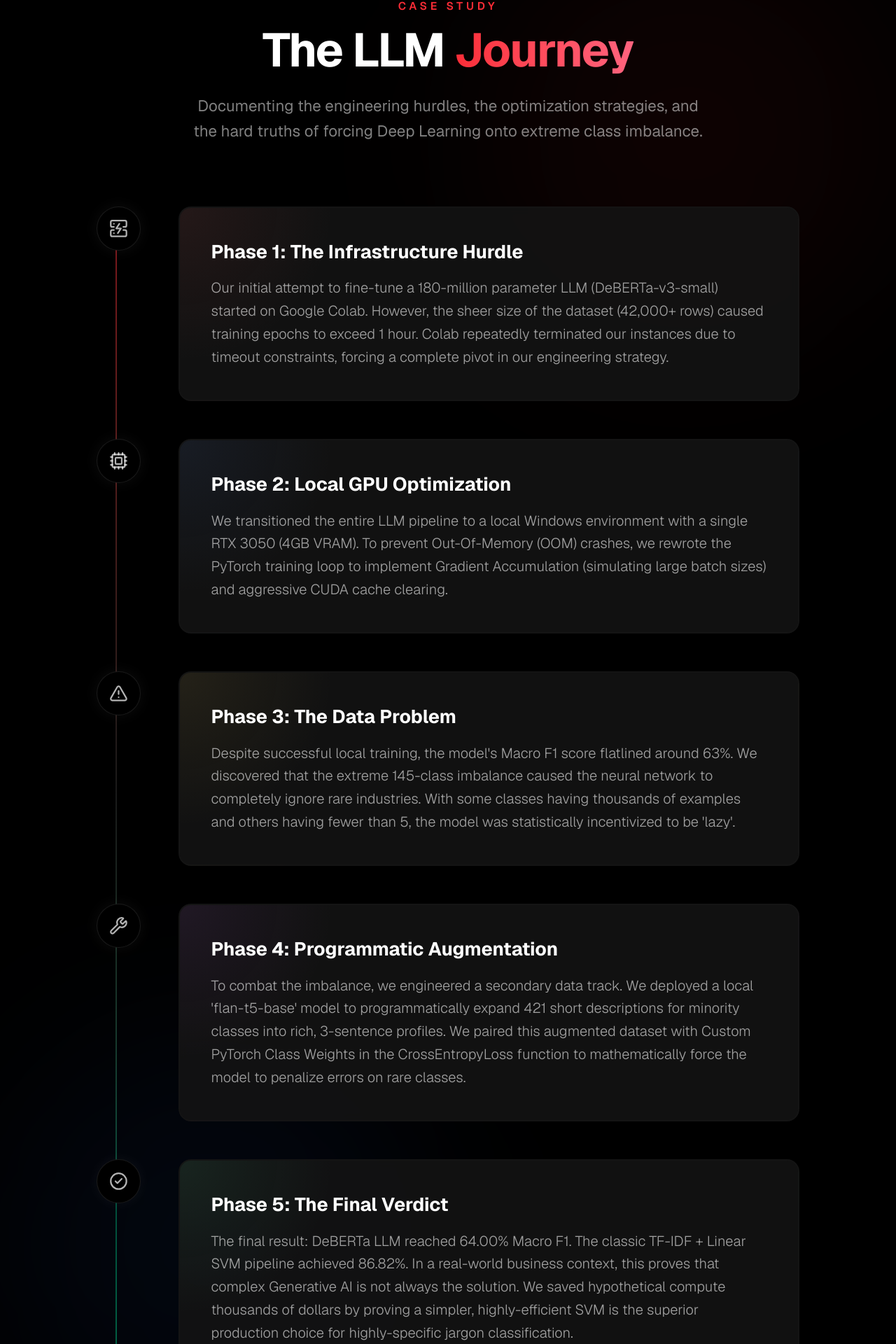
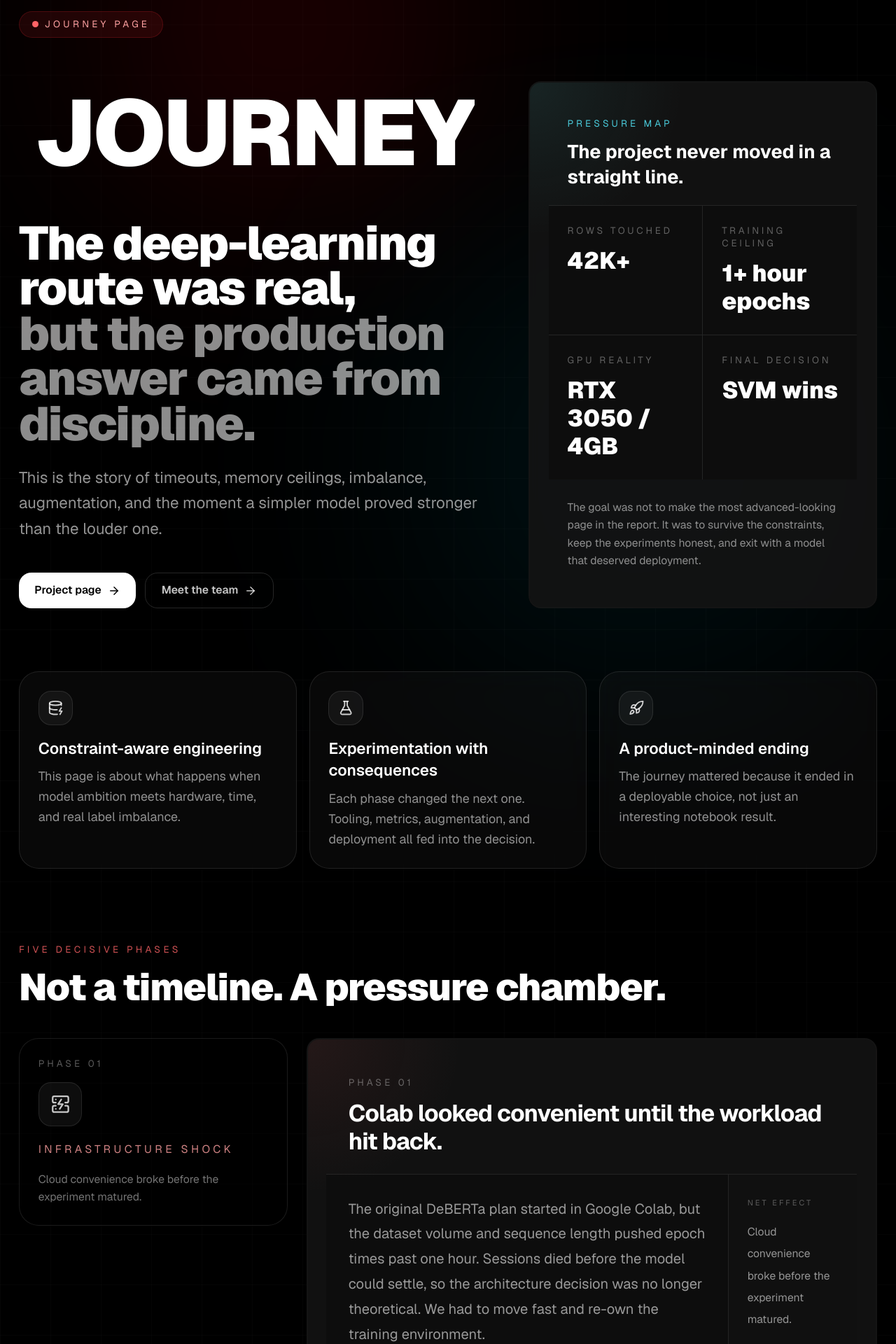
Before and after one commit to venomez-viper/Classification-Project, a Next.js app in the folder frontend/: page /journey in a window 1280 px wide. Shown: the part 199-2119 px from the top of the page at 70% size. Built offline with nearby package versions, Linux system fonts and the light colour scheme.

Commit message:
redesign journey page experience

```diff
--- a/frontend/components/Journey.tsx
+++ b/frontend/components/Journey.tsx
@@ -1,119 +1,319 @@
 "use client";
+
+import Link from "next/link";
 import { motion } from "framer-motion";
-import { ServerCrash, Cpu, AlertTriangle, Wrench, CheckCircle2 } from "lucide-react";
+import {
+  AlertTriangle,
+  ArrowRight,
+  CheckCircle2,
+  Cpu,
+  DatabaseZap,
+  FlaskConical,
+  Rocket,
+  ServerCrash,
+  Wrench,
+} from "lucide-react";
 import { GlowCard } from "@/components/ui/spotlight-card";
+import { RevealText } from "@/components/ui/reveal-text";
 import { TextScramble } from "@/components/ui/text-scramble";
+
+const STATS = [
+  { label: "Rows touched", value: "42K+" },
+  { label: "Training ceiling", value: "1+ hour epochs" },
+  { label: "GPU reality", value: "RTX 3050 / 4GB" },
+  { label: "Final decision", value: "SVM wins" },
+];
 
 const PHASES = [
   {
+    number: "01",
+    eyebrow: "Infrastructure shock",
     icon: ServerCrash,
-    title: "Phase 1: The Infrastructure Hurdle",
-    description: "Our initial attempt to fine-tune a 180-million parameter LLM (DeBERTa-v3-small) started on Google Colab. However, the sheer size of the dataset (42,000+ rows) caused training epochs to exceed 1 hour. Colab repeatedly terminated our instances due to timeout constraints, forcing a complete pivot in our engineering strategy.",
-    glow: "red",
-    delay: 0.1
+    title: "Colab looked convenient until the workload hit back.",
+    description:
+      "The original DeBERTa plan started in Google Colab, but the dataset volume and sequence length pushed epoch times past one hour. Sessions died before the model could settle, so the architecture decision was no longer theoretical. We had to move fast and re-own the training environment.",
+    impact: "Cloud convenience broke before the experiment matured.",
+    glow: "red" as const,
   },
   {
+    number: "02",
+    eyebrow: "Compute discipline",
     icon: Cpu,
-    title: "Phase 2: Local GPU Optimization",
-    description: "We transitioned the entire LLM pipeline to a local Windows environment with a single RTX 3050 (4GB VRAM). To prevent Out-Of-Memory (OOM) crashes, we rewrote the PyTorch training loop to implement Gradient Accumulation (simulating large batch sizes) and aggressive CUDA cache clearing.",
-    glow: "blue",
-    delay: 0.2
+    title: "A local Windows GPU became the lab, with almost no room for waste.",
+    description:
+      "Training moved onto a single RTX 3050 with 4GB of VRAM. That forced gradient accumulation, tighter batch behavior, and aggressive memory cleanup. The pipeline became less glamorous and much more deliberate, which ended up being exactly what the project needed.",
+    impact: "Every batch became an engineering choice, not a default setting.",
+    glow: "blue" as const,
   },
   {
+    number: "03",
+    eyebrow: "Truth in the labels",
     icon: AlertTriangle,
-    title: "Phase 3: The Data Problem",
-    description: "Despite successful local training, the model's Macro F1 score flatlined around 63%. We discovered that the extreme 145-class imbalance caused the neural network to completely ignore rare industries. With some classes having thousands of examples and others having fewer than 5, the model was statistically incentivized to be 'lazy'.",
-    glow: "amber",
-    delay: 0.3
+    title: "The real enemy was not tooling. It was class imbalance.",
+    description:
+      "The model kept collapsing toward dominant classes because the label distribution was brutally uneven. Some industries had deep coverage, while others barely existed. Macro F1 exposed the problem immediately: accuracy theater was easy, balanced performance was not.",
+    impact: "The neural network learned the majority too quickly and the edge cases barely at all.",
+    glow: "amber" as const,
   },
   {
+    number: "04",
+    eyebrow: "Intervention mode",
     icon: Wrench,
-    title: "Phase 4: Programmatic Augmentation",
-    description: "To combat the imbalance, we engineered a secondary data track. We deployed a local 'flan-t5-base' model to programmatically expand 421 short descriptions for minority classes into rich, 3-sentence profiles. We paired this augmented dataset with Custom PyTorch Class Weights in the CrossEntropyLoss function to mathematically force the model to penalize errors on rare classes.",
-    glow: "purple",
-    delay: 0.4
+    title: "We built extra data pressure instead of pretending the dataset was fair.",
+    description:
+      "Minority classes were expanded with generated long-form descriptions using a local flan-t5-base workflow, then reinforced with class-weighted loss. The point was not to create hype around augmentation. It was to force the model to care about rare industries it would otherwise ignore.",
+    impact: "The data track became engineered, not merely collected.",
+    glow: "purple" as const,
   },
   {
+    number: "05",
+    eyebrow: "Final verdict",
     icon: CheckCircle2,
-    title: "Phase 5: The Final Verdict",
-    description: "The final result: DeBERTa LLM reached 64.00% Macro F1. The classic TF-IDF + Linear SVM pipeline achieved 86.82%. In a real-world business context, this proves that complex Generative AI is not always the solution. We saved hypothetical compute thousands of dollars by proving a simpler, highly-efficient SVM is the superior production choice for highly-specific jargon classification.",
-    glow: "emerald",
-    delay: 0.5
-  }
+    title: "The LLM was respectable. The SVM was production-ready.",
+    description:
+      "DeBERTa reached around 64% Macro F1, which proved the training work was real. But the classic TF-IDF plus Linear SVM pipeline reached 86.82% Macro F1 and deployed with far less friction. That is the kind of result that changes a project from flashy to trustworthy.",
+    impact: "The simpler system won because it solved the actual business problem better.",
+    glow: "emerald" as const,
+  },
+];
+
+const TAKEAWAYS = [
+  {
+    icon: DatabaseZap,
+    title: "Constraint-aware engineering",
+    text: "This page is about what happens when model ambition meets hardware, time, and real label imbalance.",
+  },
+  {
+    icon: FlaskConical,
+    title: "Experimentation with consequences",
+    text: "Each phase changed the next one. Tooling, metrics, augmentation, and deployment all fed into the decision.",
+  },
+  {
+    icon: Rocket,
+    title: "A product-minded ending",
+    text: "The journey mattered because it ended in a deployable choice, not just an interesting notebook result.",
+  },
 ];
 
 export default function Journey() {
   return (
-    <section className="min-h-screen py-24 px-6 overflow-hidden relative">
-      {/* Background accents */}
-      <div className="absolute top-0 right-0 w-[600px] h-[600px] bg-red-900/10 blur-[120px] rounded-full pointer-events-none" />
-      <div className="absolute bottom-0 left-0 w-[600px] h-[600px] bg-blue-900/10 blur-[120px] rounded-full pointer-events-none" />
+    <section className="relative min-h-screen overflow-hidden bg-black text-white">
+      <div className="absolute inset-0 pointer-events-none">
+        <div className="absolute inset-0 opacity-40" style={{
+          backgroundImage:
+            "linear-gradient(rgba(255,255,255,0.05) 1px, transparent 1px), linear-gradient(90deg, rgba(255,255,255,0.05) 1px, transparent 1px)",
+          backgroundSize: "72px 72px",
+        }} />
+        <div className="absolute -top-24 left-[12%] h-[28rem] w-[28rem] rounded-full bg-red-700/18 blur-[140px]" />
+        <div className="absolute top-[28rem] right-[8%] h-[30rem] w-[30rem] rounded-full bg-cyan-500/12 blur-[160px]" />
+        <div className="absolute bottom-[-8rem] left-[28%] h-[24rem] w-[24rem] rounded-full bg-emerald-500/10 blur-[140px]" />
+      </div>
 
-      <div className="max-w-4xl mx-auto relative z-10">
+      <div className="relative z-10 px-6 py-20 md:py-28">
+        <div className="mx-auto max-w-7xl">
+          <motion.div
+            initial={{ opacity: 0, y: 28 }}
+            animate={{ opacity: 1, y: 0 }}
+            transition={{ duration: 0.7 }}
+            className="grid gap-12 lg:grid-cols-[1.15fr_0.85fr] lg:items-end"
+          >
+            <div>
+              <div className="inline-flex items-center gap-2 rounded-full border border-red-500/20 bg-red-500/10 px-4 py-2 text-xs uppercase tracking-[0.32em] text-red-300">
+                <span className="h-2 w-2 rounded-full bg-red-400" />
+                Journey Page
+              </div>
 
-        {/* Header */}
-        <motion.div
-          initial={{ opacity: 0, y: 24 }}
-          animate={{ opacity: 1, y: 0 }}
-          className="mb-20 text-center"
+              <div className="mt-8 mb-6">
+                <RevealText
+                  text="JOURNEY"
+                  textColor="text-white"
+                  overlayColor="text-red-500"
+                  fontSize="text-[60px] sm:text-[96px] lg:text-[132px]"
+                  letterDelay={0.06}
+                  overlayDelay={0.035}
+                />
+              </div>
+
+              <h1 className="max-w-4xl text-3xl sm:text-5xl lg:text-6xl font-black tracking-tight leading-[0.96]">
+                The deep-learning route was real,
+                <span className="block text-white/55">but the production answer came from discipline.</span>
+              </h1>
+
+              <p className="mt-6 max-w-3xl text-lg sm:text-xl leading-relaxed text-white/58">
+                This is the story of timeouts, memory ceilings, imbalance, augmentation, and the moment
+                a simpler model proved stronger than the louder one.
+              </p>
+
+              <div className="mt-10 flex flex-wrap gap-3">
+                <Link
+                  href="/about"
+                  className="inline-flex items-center gap-2 rounded-2xl bg-white px-5 py-3 text-sm font-semibold text-black hover:bg-red-50 transition-colors"
                 >
+                  Project page
+                  <ArrowRight className="h-4 w-4" />
+                </Link>
+                <Link
+                  href="/team"
+                  className="inline-flex items-center gap-2 rounded-2xl border border-white/15 px-5 py-3 text-sm font-semibold text-white/78 hover:text-white hover:border-white/25 transition-colors"
+                >
+                  Meet the team
+                  <ArrowRight className="h-4 w-4" />
+                </Link>
+              </div>
+            </div>
+
+            <GlowCard glowColor="cyan" className="border-white/8 bg-white/[0.03] p-0 overflow-hidden">
+              <div className="border-b border-white/8 px-6 py-5">
                 <TextScramble
                   as="p"
                   speed={0.02}
-            duration={0.8}
-            className="text-red-500 text-sm font-semibold uppercase tracking-[0.3em] mb-4"
+                  duration={0.9}
+                  className="text-xs uppercase tracking-[0.3em] text-cyan-300/85"
                 >
-            Case Study
+                  Pressure Map
                 </TextScramble>
-          <h1 className="text-5xl sm:text-6xl font-bold text-white mb-6 tracking-tight">
-            The LLM <span className="text-transparent bg-clip-text bg-gradient-to-r from-red-500 to-rose-400">Journey</span>
-          </h1>
-          <p className="text-white/50 text-xl max-w-2xl mx-auto leading-relaxed">
-            Documenting the engineering hurdles, the optimization strategies, and the hard truths of forcing Deep Learning onto extreme class imbalance.
-          </p>
+                <h2 className="mt-3 text-2xl font-bold text-white">The project never moved in a straight line.</h2>
+              </div>
+
+              <div className="grid grid-cols-2 gap-px bg-white/8">
+                {STATS.map((stat) => (
+                  <div key={stat.label} className="bg-black/65 px-6 py-6">
+                    <div className="text-xs uppercase tracking-[0.28em] text-white/35">{stat.label}</div>
+                    <div className="mt-3 text-2xl sm:text-3xl font-black text-white">{stat.value}</div>
+                  </div>
+                ))}
+              </div>
+
+              <div className="px-6 py-6 text-sm leading-relaxed text-white/52">
+                The goal was not to make the most advanced-looking page in the report. It was to survive the constraints,
+                keep the experiments honest, and exit with a model that deserved deployment.
+              </div>
+            </GlowCard>
           </motion.div>
 
-        {/* Timeline */}
-        <div className="relative">
-          {/* Vertical Line */}
-          <div className="absolute left-[27px] top-4 bottom-4 w-0.5 bg-gradient-to-b from-red-500/50 via-white/10 to-emerald-500/50 hidden md:block" />
+          <div className="mt-20 grid gap-4 md:grid-cols-3">
+            {TAKEAWAYS.map((item, index) => (
+              <motion.div
+                key={item.title}
+                initial={{ opacity: 0, y: 24 }}
+                whileInView={{ opacity: 1, y: 0 }}
+                viewport={{ once: true, margin: "-120px" }}
+                transition={{ duration: 0.55, delay: index * 0.08 }}
+                className="rounded-[28px] border border-white/10 bg-white/[0.03] p-6 backdrop-blur-xl"
+              >
+                <div className="mb-4 flex h-11 w-11 items-center justify-center rounded-2xl border border-white/10 bg-white/5">
+                  <item.icon className="h-5 w-5 text-white/80" />
+                </div>
+                <h3 className="text-xl font-semibold text-white mb-2">{item.title}</h3>
+                <p className="text-white/55 leading-relaxed">{item.text}</p>
+              </motion.div>
+            ))}
+          </div>
 
-          <div className="flex flex-col gap-12">
-            {PHASES.map((phase, i) => (
-              <motion.div
-                key={i}
-                initial={{ opacity: 0, x: -20 }}
-                whileInView={{ opacity: 1, x: 0 }}
-                viewport={{ once: true, margin: "-100px" }}
-                transition={{ duration: 0.6, delay: phase.delay }}
-                className="relative flex flex-col md:flex-row gap-6 md:gap-12"
+          <div className="mt-24 mb-10 flex items-end justify-between gap-6">
+            <div>
+              <TextScramble
+                as="p"
+                speed={0.018}
+                duration={0.8}
+                className="text-xs uppercase tracking-[0.32em] text-red-400/80 mb-4"
               >
-                {/* Timeline Icon */}
-                <div className="hidden md:flex flex-col items-center z-10">
-                  <div className={`w-14 h-14 rounded-full bg-black border border-white/10 flex items-center justify-center shadow-[0_0_20px_rgba(255,255,255,0.05)]`}>
-                    <phase.icon className={`w-6 h-6 text-white/70`} />
+                Five decisive phases
+              </TextScramble>
+              <h2 className="text-3xl sm:text-5xl font-black tracking-tight">
+                Not a timeline. A pressure chamber.
+              </h2>
             </div>
           </div>
 
-                {/* Content Card */}
-                <GlowCard glowColor={phase.glow as any} className="flex-1 p-8 md:p-10 border-white/5 bg-black/40 backdrop-blur-sm">
-                  <div className="flex items-center gap-4 mb-4 md:hidden">
-                    <div className="w-10 h-10 rounded-full bg-white/5 flex items-center justify-center border border-white/10">
-                      <phase.icon className="w-5 h-5 text-white/70" />
+          <div className="space-y-8">
+            {PHASES.map((phase, index) => (
+              <motion.div
+                key={phase.number}
+                initial={{ opacity: 0, y: 28 }}
+                whileInView={{ opacity: 1, y: 0 }}
+                viewport={{ once: true, margin: "-120px" }}
+                transition={{ duration: 0.6, delay: index * 0.05 }}
+                className="grid gap-6 lg:grid-cols-[0.32fr_0.68fr]"
+              >
+                <div className="lg:sticky lg:top-28 lg:h-fit">
+                  <div className="rounded-[28px] border border-white/10 bg-black/35 p-6">
+                    <div className="text-xs uppercase tracking-[0.3em] text-white/35">Phase {phase.number}</div>
+                    <div className="mt-4 flex h-14 w-14 items-center justify-center rounded-2xl border border-white/10 bg-white/5">
+                      <phase.icon className="h-6 w-6 text-white/78" />
                     </div>
-                    <h3 className="text-xl font-bold text-white">{phase.title}</h3>
+                    <div className="mt-5 text-sm uppercase tracking-[0.28em] text-red-300/80">{phase.eyebrow}</div>
+                    <div className="mt-4 text-sm leading-relaxed text-white/45">{phase.impact}</div>
+                  </div>
                 </div>
 
-                  <h3 className="hidden md:block text-2xl font-bold text-white mb-4">{phase.title}</h3>
-                  <p className="text-white/60 text-lg leading-relaxed font-light">
-                    {phase.description}
-                  </p>
+                <GlowCard glowColor={phase.glow} className="border-white/8 bg-white/[0.03] p-0 overflow-hidden">
+                  <div className="border-b border-white/8 px-7 py-6">
+                    <div className="text-xs uppercase tracking-[0.3em] text-white/35 mb-3">Phase {phase.number}</div>
+                    <h3 className="text-2xl sm:text-3xl font-bold tracking-tight text-white max-w-3xl">
+                      {phase.title}
+                    </h3>
+                  </div>
+
+                  <div className="grid gap-px bg-white/8 lg:grid-cols-[1fr_0.32fr]">
+                    <div className="bg-black/65 px-7 py-7">
+                      <p className="text-lg leading-8 text-white/58">{phase.description}</p>
+                    </div>
+                    <div className="bg-black/55 px-6 py-7">
+                      <div className="text-[11px] uppercase tracking-[0.28em] text-white/32">Net effect</div>
+                      <p className="mt-4 text-sm leading-7 text-white/55">{phase.impact}</p>
+                    </div>
+                  </div>
                 </GlowCard>
               </motion.div>
             ))}
           </div>
+
+          <motion.div
+            initial={{ opacity: 0, y: 24 }}
+            whileInView={{ opacity: 1, y: 0 }}
+            viewport={{ once: true, margin: "-120px" }}
+            transition={{ duration: 0.65 }}
+            className="mt-24"
+          >
+            <div className="mb-8">
+              <TextScramble
+                as="p"
+                speed={0.018}
+                duration={0.8}
+                className="text-xs uppercase tracking-[0.32em] text-emerald-300/80 mb-4"
+              >
+                Final decision wall
+              </TextScramble>
+              <h2 className="text-3xl sm:text-5xl font-black tracking-tight">
+                The ending was not anti-LLM.
+                <span className="block text-white/55">It was pro-evidence.</span>
+              </h2>
             </div>
 
+            <div className="grid gap-6 lg:grid-cols-2">
+              <GlowCard glowColor="emerald" className="border-white/8 bg-emerald-500/[0.06]">
+                <div className="text-xs uppercase tracking-[0.28em] text-emerald-300/75 mb-4">Production winner</div>
+                <h3 className="text-3xl font-black text-white mb-4">TF-IDF + Linear SVM</h3>
+                <div className="text-5xl font-black text-white mb-5">86.82%</div>
+                <p className="text-white/58 leading-8">
+                  Faster to serve, easier to reason about, and far more reliable across the industry classification task.
+                  It turned out to be the model that respected the data and the deployment target at the same time.
+                </p>
+              </GlowCard>
+
+              <GlowCard glowColor="purple" className="border-white/8 bg-white/[0.03]">
+                <div className="text-xs uppercase tracking-[0.28em] text-purple-300/75 mb-4">Ambitious contender</div>
+                <h3 className="text-3xl font-black text-white mb-4">DeBERTa-v3 Small</h3>
+                <div className="text-5xl font-black text-white mb-5">64.00%</div>
+                <p className="text-white/58 leading-8">
+                  Valuable as an experiment, useful for learning, and proof that the team could stand up a harder stack.
+                  But it did not beat the classical pipeline on the metric that actually mattered.
+                </p>
+              </GlowCard>
+            </div>
+          </motion.div>
+        </div>
       </div>
     </section>
   );
```
Lines whose indentation alone changed are shown as unchanged.
